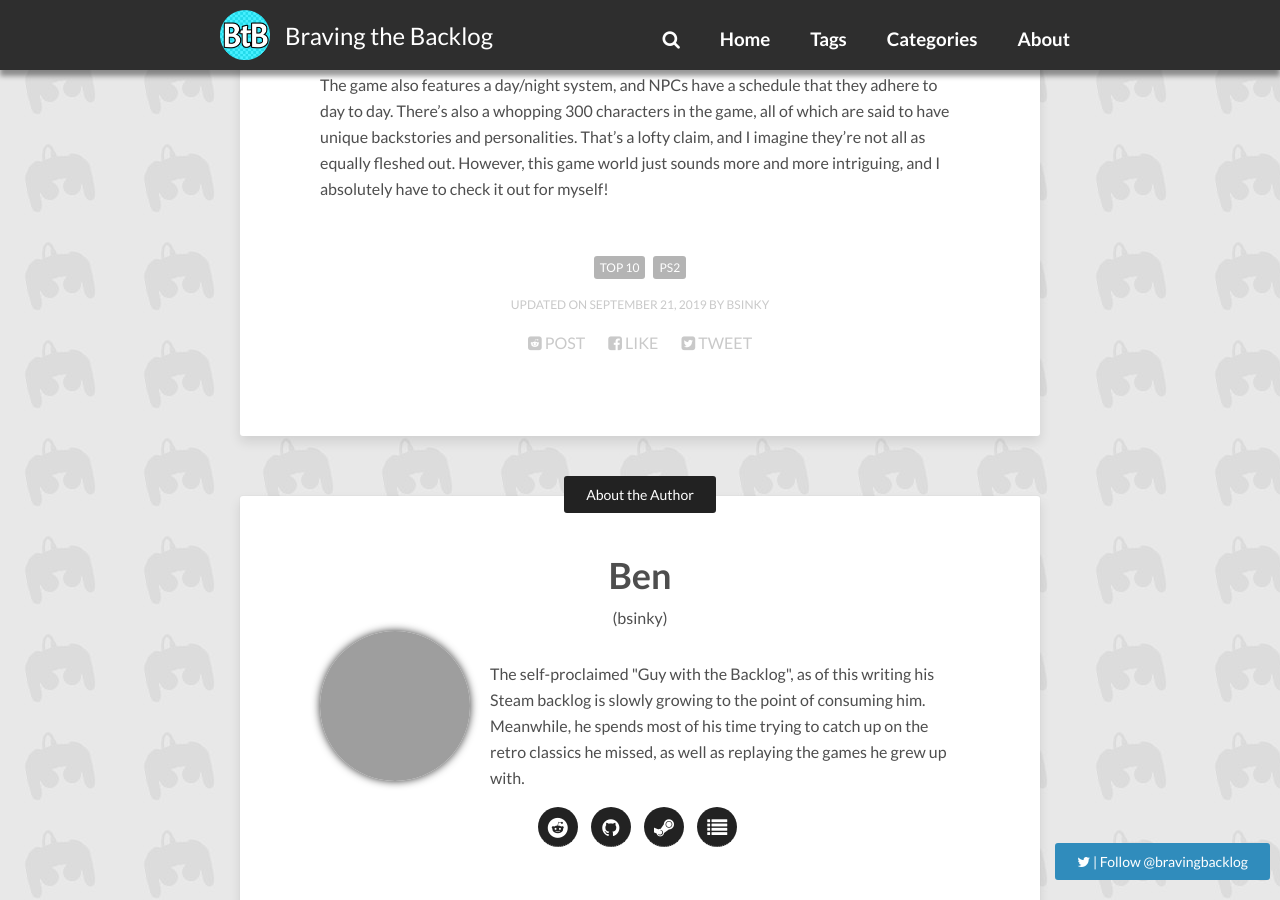
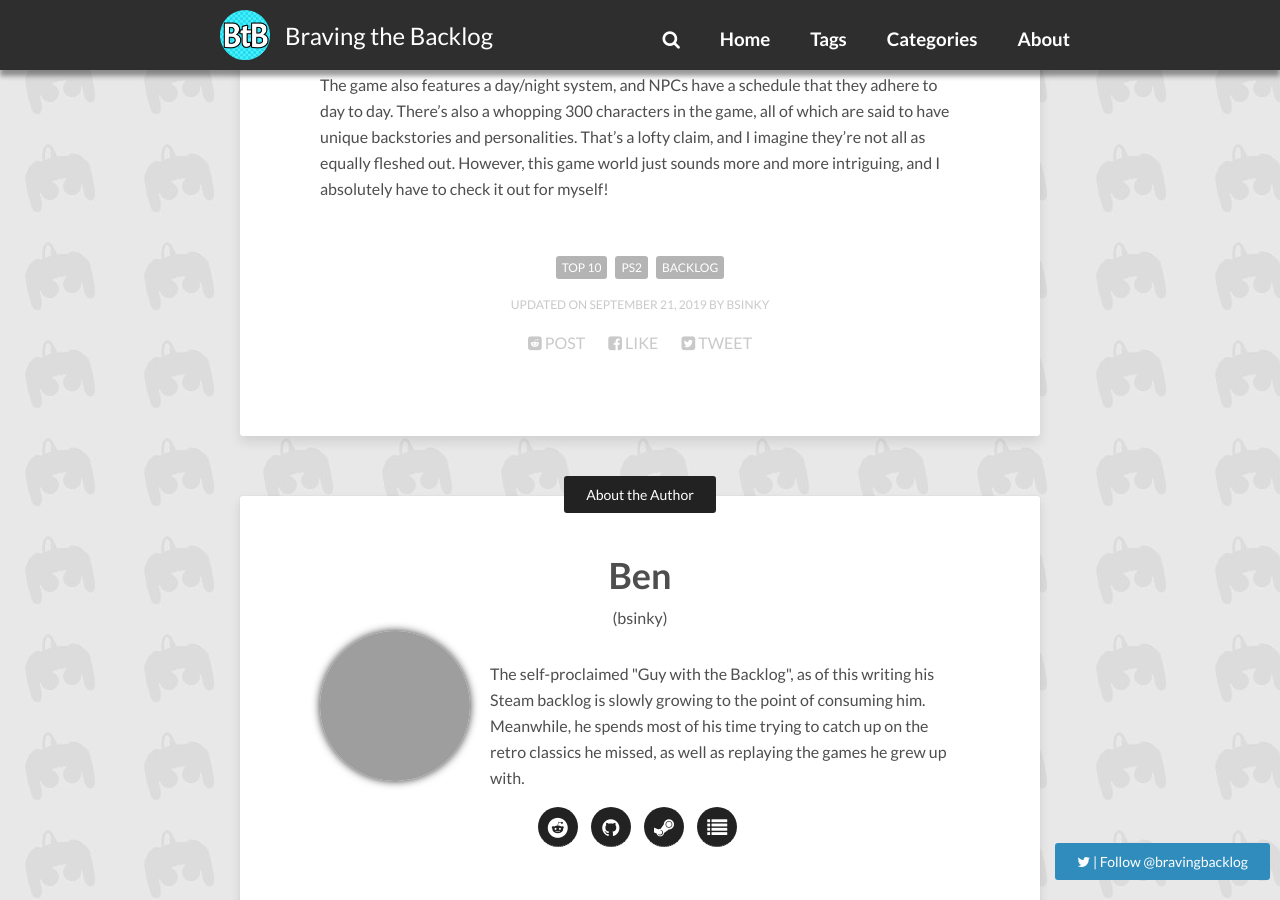
Before and after one commit to BravingTheBacklog/bravingthebacklog.github.io, a Jekyll site: the page built from _posts/2019-03-08-top-10-ps2-games-in-my-backlog.md, in a window 1280 px wide and 900 px high, scrolled down 7713 px. Built offline with Jekyll 4.4.1, drawn with Linux system fonts in a browser that asks for light colours; nearby versions of some CDN libraries; comment, search, counter and statistics services are not loaded.

Commit message:
Add Backlog tag to PS2 backlog post

```diff
--- a/_posts/2019-03-08-top-10-ps2-games-in-my-backlog.md
+++ b/_posts/2019-03-08-top-10-ps2-games-in-my-backlog.md
@@ -23,6 +23,7 @@ redirect_from: /top%2010/top-10-ps2-games-in-my-backlog/
 tags:
 - Top 10
 - PS2
+- Backlog
 title: Top 10 PS2 Games in my Backlog
 ---
 
```
